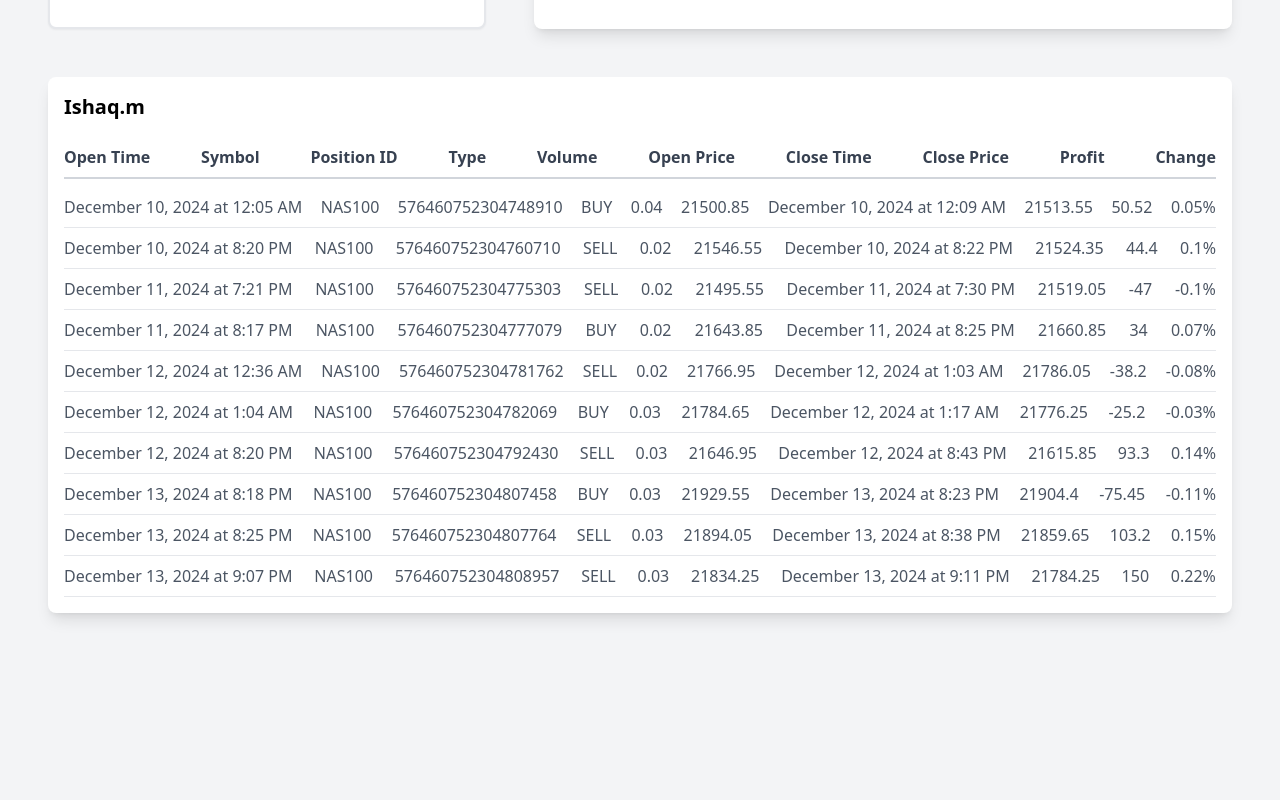
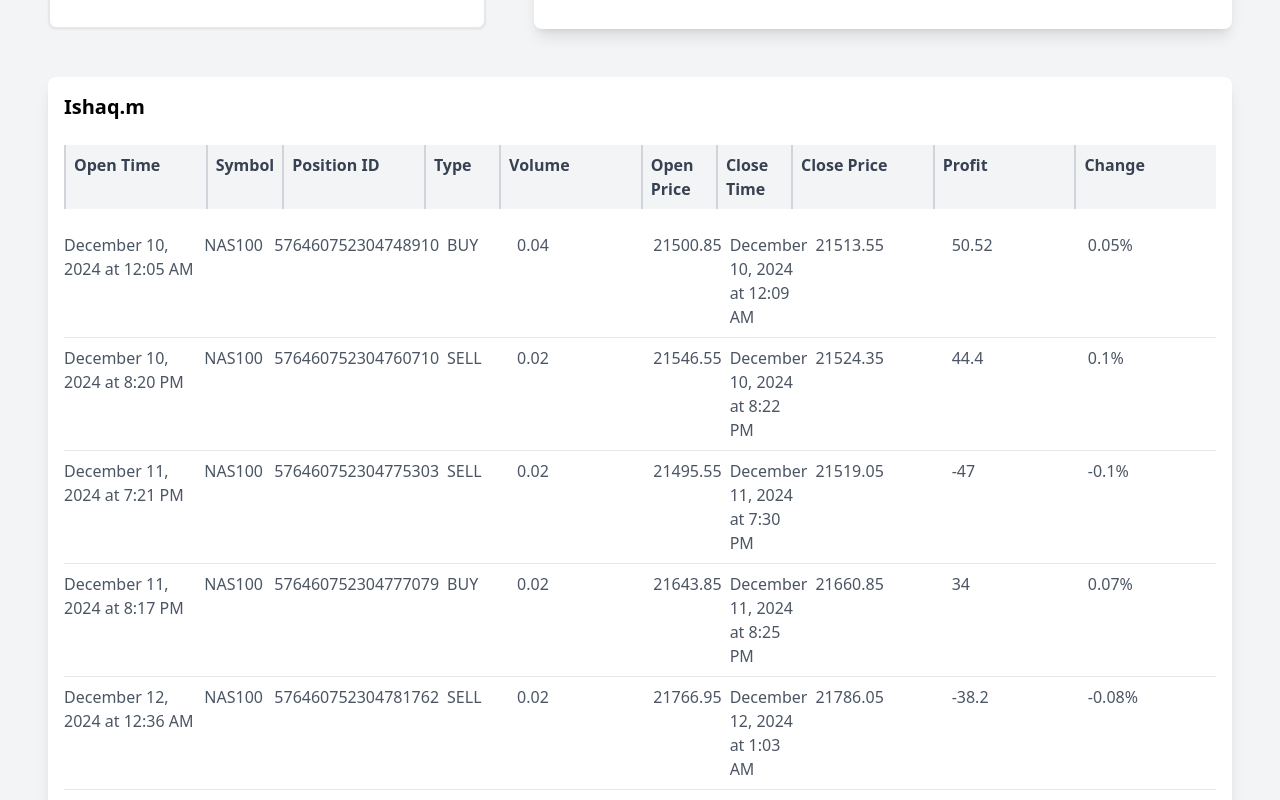
Before and after one commit to jayk-gupta/assignment, a React (Vite) app: page / in a window 1280 px wide. Shown: the part 1180-1980 px from the top of the page. Before the commit the page ends 1841 px from the top, so only its background shows below. Built offline with nearby package versions, Linux system fonts and the light colour scheme.

Commit message:
fixed trading log table

```diff
--- a/src/components/Trading log/TradingLog.tsx
+++ b/src/components/Trading log/TradingLog.tsx
@@ -27,6 +27,7 @@ const TradingLog: React.FC<TradingLogProps> = ({ selectedTrader }) => {
   if (!selectedTrader) {
     return <div>No trader selected.</div>;
   }
+
   const formatDate = (isoString: string): string => {
     const date = new Date(isoString);
     return date.toLocaleString("en-US", {
@@ -38,6 +39,7 @@ const TradingLog: React.FC<TradingLogProps> = ({ selectedTrader }) => {
       hour12: true,
     });
   };
+
   return (
     <div className={styles.tradingLog}>
       <h2 className="text-xl font-semibold mb-4">{selectedTrader.username}</h2>
@@ -48,16 +50,34 @@ const TradingLog: React.FC<TradingLogProps> = ({ selectedTrader }) => {
           <li className={styles.columnHeaders}>
             <ul className={styles.positionDetails}>
               <li className={styles.positionRowHeading}>
-                <span className={styles.label}>Open Time</span>
-                <span className={styles.label}>Symbol</span>
-                <span className={styles.label}>Position ID</span>
-                <span className={styles.label}>Type</span>
-                <span className={styles.label}>Volume</span>
-                <span className={styles.label}>Open Price</span>
-                <span className={styles.label}>Close Time</span>
-                <span className={styles.label}>Close Price</span>
-                <span className={styles.label}>Profit</span>
-                <span className={styles.label}>Change</span>
+                <span className={`${styles.label} ${styles.openTime}`}>
+                  Open Time
+                </span>
+                <span className={`${styles.label} ${styles.symbol}`}>
+                  Symbol
+                </span>
+                <span className={`${styles.label} ${styles.positionId}`}>
+                  Position ID
+                </span>
+                <span className={`${styles.label} ${styles.type}`}>Type</span>
+                <span className={`${styles.label} ${styles.volume}`}>
+                  Volume
+                </span>
+                <span className={`${styles.label} ${styles.openPrice}`}>
+                  Open Price
+                </span>
+                <span className={`${styles.label} ${styles.closeTime}`}>
+                  Close Time
+                </span>
+                <span className={`${styles.label} ${styles.closePrice}`}>
+                  Close Price
+                </span>
+                <span className={`${styles.label} ${styles.profit}`}>
+                  Profit
+                </span>
+                <span className={`${styles.label} ${styles.change}`}>
+                  Change
+                </span>
               </li>
             </ul>
           </li>
@@ -67,16 +87,36 @@ const TradingLog: React.FC<TradingLogProps> = ({ selectedTrader }) => {
             <li key={index} className={styles.tradePosition}>
               <ul className={styles.positionDetails}>
                 <li className={styles.positionRow}>
-                  <span className={styles.value}>{formatDate(position.openTime)}</span>
-                  <span className={styles.value}>{position.symbol}</span>
-                  <span className={styles.value}>{position.positionId}</span>
-                  <span className={styles.value}>{position.type}</span>
-                  <span className={styles.value}>{position.volume}</span>
-                  <span className={styles.value}>{position.openPrice}</span>
-                  <span className={styles.value}>{formatDate(position.closeTime)}</span>
-                  <span className={styles.value}>{position.closePrice}</span>
-                  <span className={styles.value}>{position.profit}</span>
-                  <span className={styles.value}>{position.change}</span>
+                  <span className={`${styles.value} ${styles.openTime}`}>
+                    {formatDate(position.openTime)}
+                  </span>
+                  <span className={`${styles.value} ${styles.symbol}`}>
+                    {position.symbol}
+                  </span>
+                  <span className={`${styles.value} ${styles.positionId}`}>
+                    {position.positionId}
+                  </span>
+                  <span className={`${styles.value} ${styles.type}`}>
+                    {position.type}
+                  </span>
+                  <span className={`${styles.value} ${styles.volume}`}>
+                    {position.volume}
+                  </span>
+                  <span className={`${styles.value} ${styles.openPrice}`}>
+                    {position.openPrice}
+                  </span>
+                  <span className={`${styles.value} ${styles.closeTime}`}>
+                    {formatDate(position.closeTime)}
+                  </span>
+                  <span className={`${styles.value} ${styles.closePrice}`}>
+                    {position.closePrice}
+                  </span>
+                  <span className={`${styles.value} ${styles.profit}`}>
+                    {position.profit}
+                  </span>
+                  <span className={`${styles.value} ${styles.change}`}>
+                    {position.change}
+                  </span>
                 </li>
               </ul>
             </li>
--- a/src/components/Trading log/tradingLog.module.css
+++ b/src/components/Trading log/tradingLog.module.css
@@ -2,12 +2,12 @@
 
 /* Container for the entire log */
 .tradingLog {
-  @apply p-4 bg-white shadow-lg rounded-lg;
+  @apply p-4 bg-white shadow-lg rounded-lg w-full;
 }
 
 /* Styling for the column headers */
 .columnHeaders {
-  @apply mb-2 text-gray-700 font-semibold border-b-2 border-gray-300;
+  @apply mb-2 text-gray-700 font-semibold  border-gray-300;
 }
 
 /* Styling for each position (row) */
@@ -22,18 +22,47 @@
 
 /* Styling for the row of data */
 .positionRow {
-  @apply flex justify-between  py-2;
+  @apply flex   py-2;
 }
 .positionRowHeading {
-  @apply justify-between flex  py-2;
+  @apply  flex  py-2;
 }
 
 /* Label style for headers */
 .label {
-  @apply font-bold text-gray-700 relative
+  @apply font-bold text-gray-700 relative  w-40 border-l-2 border-gray-300 bg-gray-100 p-2
 
 }
-
+.openTime{
+  @apply w-64
+}
+.symbol{
+  @apply w-32 pl-2
+}
+.type{
+@apply w-32 pl-2
+}
+.positionId{
+  @apply w-64 pl-2
+}
+.openPrice{
+@apply w-32 pl-2
+}
+.closeTime{
+  @apply w-32 pl-2
+}
+.volume{
+  @apply w-64 pl-2
+}
+.closePrice{
+  @apply w-64 pl-2
+}
+.profit{
+  @apply w-64 pl-2
+}
+.change{
+    @apply w-64 pl-2
+}
 /* Value style for position data */
 .value {
   @apply text-gray-600
```
